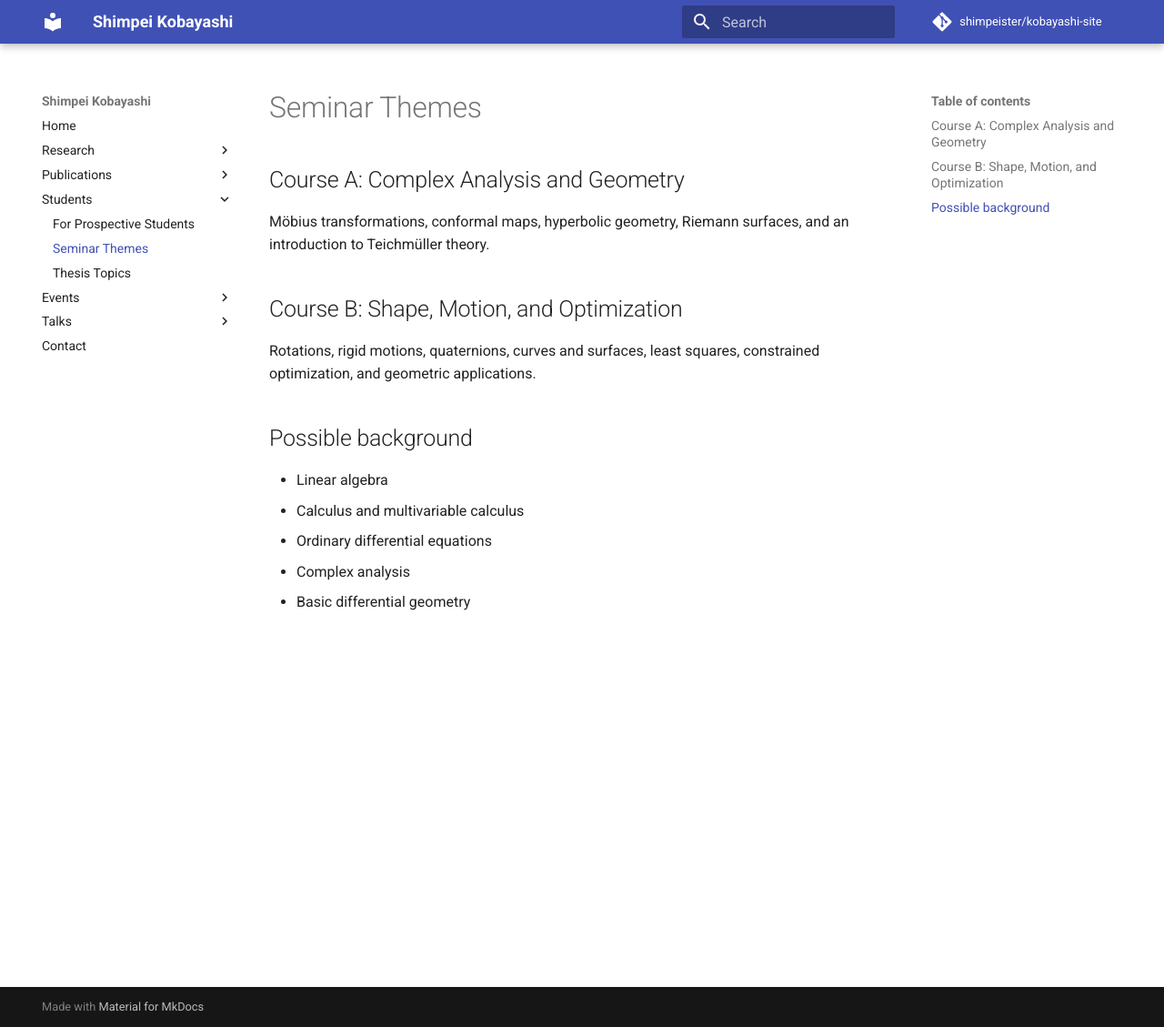
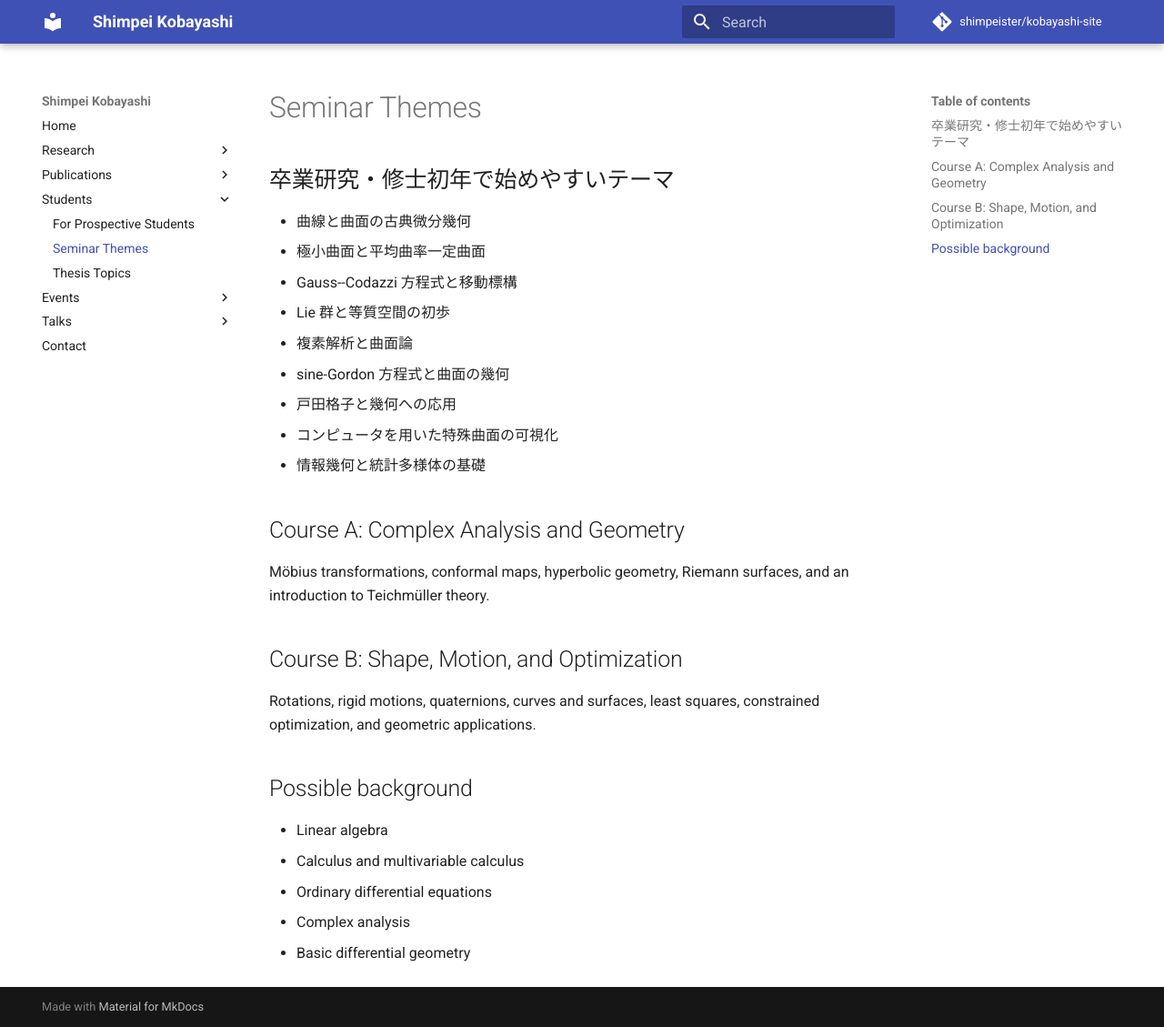
Before and after one commit to shimpeister/shimpeister.github.io, an MkDocs documentation site: the page built from docs/students/seminar-themes.md, in a window 1280 px wide and 1129 px high. Shown: the whole window at 91% size. Built offline with MkDocs 1.6.1 and Material for MkDocs 9.7.7, drawn with Linux system fonts in a browser that asks for light colours.

```diff
--- a/docs/students/seminar-themes.md
+++ b/docs/students/seminar-themes.md
@@ -1,4 +1,16 @@
 # Seminar Themes
+## 卒業研究・修士初年で始めやすいテーマ
+
+- 曲線と曲面の古典微分幾何
+- 極小曲面と平均曲率一定曲面
+- Gauss--Codazzi 方程式と移動標構
+- Lie 群と等質空間の初歩
+- 複素解析と曲面論
+- sine-Gordon 方程式と曲面の幾何
+- 戸田格子と幾何への応用
+- コンピュータを用いた特殊曲面の可視化
+- 情報幾何と統計多様体の基礎
+
 
 ## Course A: Complex Analysis and Geometry
 
```
